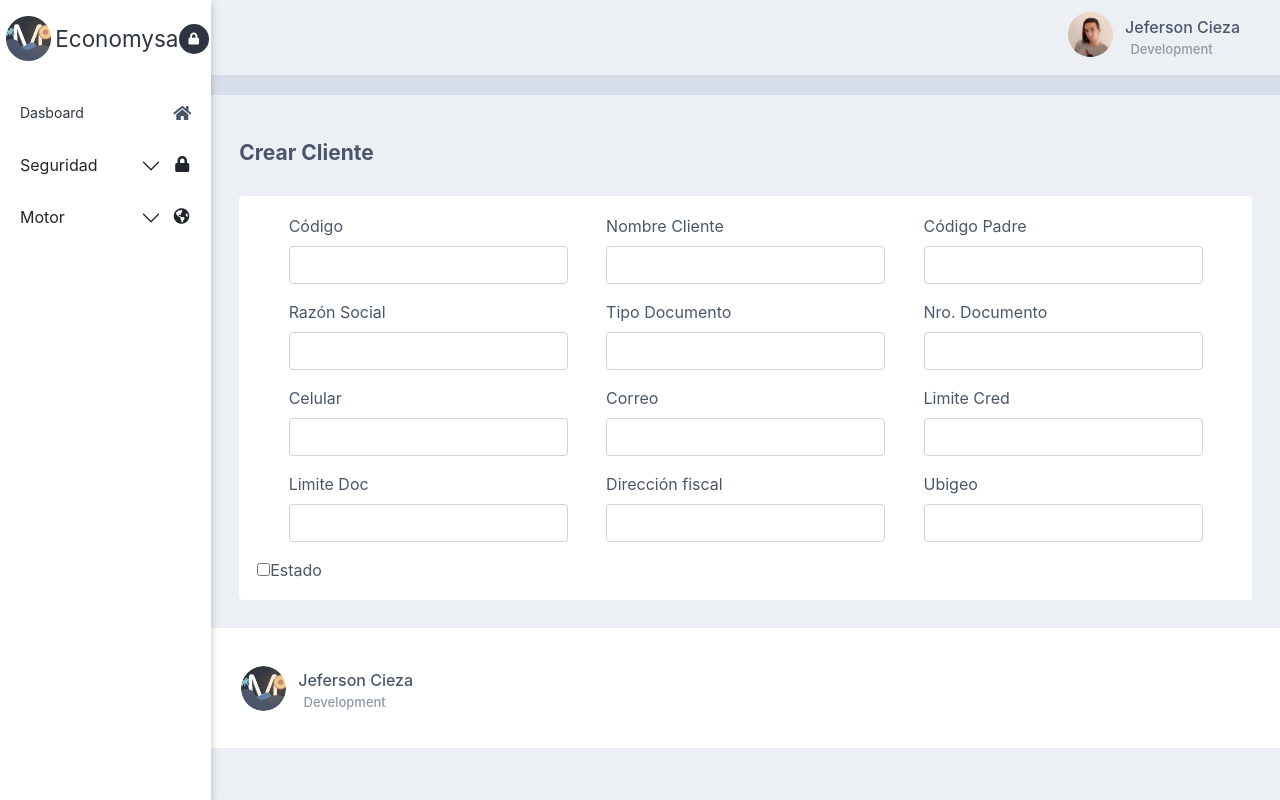
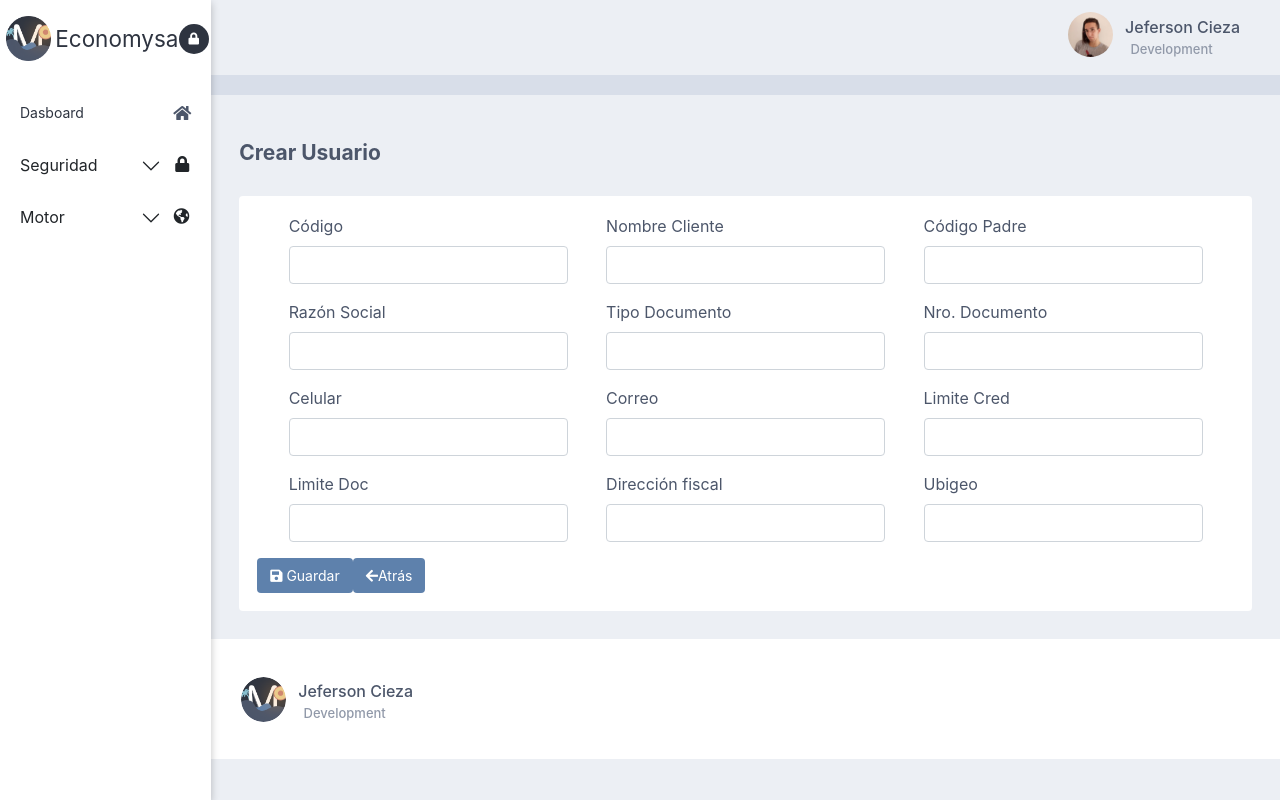
Before and after one commit to Franco-Ezequiel-Marchegiani/Economysa, a React (Create React App) app: page /Seguridad/create-user in a window 1280 px wide. Built offline with nearby package versions, Linux system fonts and the light colour scheme.

Commit message:
Add btn save and back

```diff
--- a/src/components/Formularios/FormularioUsuarios.js
+++ b/src/components/Formularios/FormularioUsuarios.js
@@ -75,7 +75,7 @@ function FormularioUsuarios() {
         <Header/>
         <div className='divEspacioHome'><p>...</p></div>
         <div className='infoPrincipal'>
-            <h2 className='titleUserCreate'>Crear Cliente</h2>
+            <h2 className='titleUserCreate'>Crear Usuario</h2>
                 <div className='infoPrincipalContainer'>
                     <Form className='inputContainerAll'>
                         {arrayInputsUsers.map((input, i) =>{
@@ -85,9 +85,9 @@ function FormularioUsuarios() {
                                    </Form.Group>
                         })}
                     </Form>
-                    <div>
-                        <input type="checkbox" />
-                    <label htmlFor="">Estado</label>
+                    <div className='btn-formContainer'>
+                        <button className='btn-saveForm'><i className="fas fa-save"></i> Guardar</button>
+                        <button className='btn-backForm'><i className="fas fa-arrow-left"></i>Atrás</button>
                     </div>
                 </div>
         </div>
```
